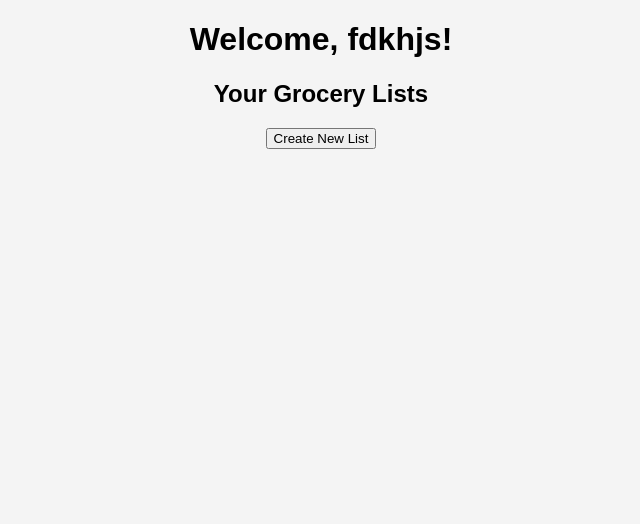
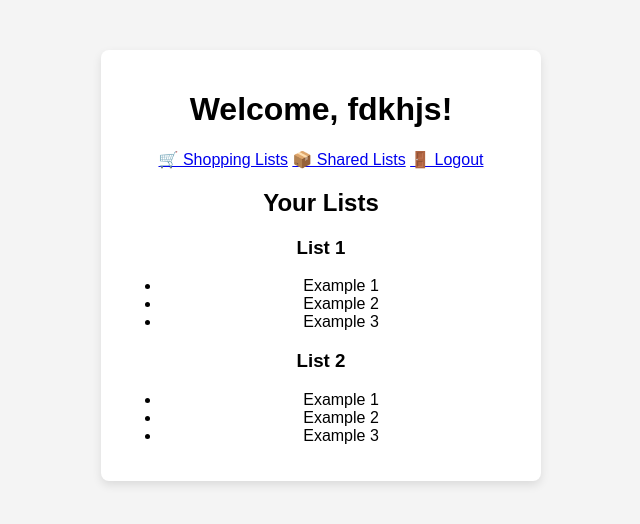
Before and after one commit to Tiko102030/GroceList, a Flask app: page /dashboard in a window 1280 px wide. Shown: the top 524 px of the page, without its empty margins (319-959 px from the left). Run offline with Flask 3, Linux system fonts and the light colour scheme; a user stored in the database is signed in; some libraries are stand-ins or nearby versions.

Commit message:
Reverted to old version

```diff
--- a/app.py
+++ b/app.py
@@ -1,9 +1,9 @@
-from flask import Flask, render_template, url_for, redirect, flash, request
+from flask import Flask, render_template, url_for, redirect, flash
 from flask_sqlalchemy import SQLAlchemy
 from flask_login import UserMixin, login_user, LoginManager, login_required, logout_user, current_user
 from flask_wtf import FlaskForm
 from wtforms import StringField, PasswordField, SubmitField
-from wtforms.validators import InputRequired, Length, ValidationError, DataRequired
+from wtforms.validators import InputRequired, Length, ValidationError
 from flask_bcrypt import Bcrypt
 from flask_wtf.csrf import CSRFProtect  # Import CSRF protection
 
@@ -30,17 +30,6 @@ class User(db.Model, UserMixin):
     username = db.Column(db.String(20), nullable=False, unique=True)
     password = db.Column(db.String(80), nullable=False)
 
-class GroceryList(db.Model):
-    id = db.Column(db.Integer, primary_key=True)
-    name = db.Column(db.String(100), nullable=False)
-    owner_id = db.Column(db.Integer, db.ForeignKey('user.id'), nullable=False)
-    owner = db.relationship('User', backref='lists', lazy=True)
-    items = db.relationship('Item', backref='grocery_list', lazy=True)
-
-class Item(db.Model):
-    id = db.Column(db.Integer, primary_key=True)
-    name = db.Column(db.String(100), nullable=False)
-    list_id = db.Column(db.Integer, db.ForeignKey('grocery_list.id'), nullable=False)
 
 class RegisterForm(FlaskForm):
     username = StringField(validators=[InputRequired(), Length(min=4, max=20)], render_kw={"placeholder": "Username"})
@@ -53,14 +42,13 @@ class RegisterForm(FlaskForm):
             flash("Username already exists. Please choose a different one.", "error")
             raise ValidationError('That username already exists. Please choose a different one.')
 
+
+
 class LoginForm(FlaskForm):
     username = StringField(validators=[InputRequired(), Length(min=4, max=20)], render_kw={"placeholder": "Username"})
     password = PasswordField(validators=[InputRequired(), Length(min=8, max=20)], render_kw={"placeholder": "Password"})
     submit = SubmitField('Login')
 
-class CreateEditListForm(FlaskForm):
-    list_name = StringField('List Name', validators=[DataRequired()])
-    submit = SubmitField('Submit')
 
 @app.route('/')
 def home():
@@ -103,38 +91,6 @@ def register():
 
     return render_template('register.html', form=form)
 
-@app.route('/create_edit_list', methods=['GET', 'POST'])
-@app.route('/create_edit_list/<int:list_id>', methods=['GET', 'POST'])
-@login_required
-def create_edit_list(list_id=None):
-    if list_id:
-        list = GroceryList.query.get_or_404(list_id)
-        if list.owner != current_user:
-            flash('You do not have permission to edit this list.', 'error')
-            return redirect(url_for('dashboard'))
-    else:
-        list = None
-
-    # Create the form instance for creating or editing the list
-    form = CreateEditListForm()
-
-    if request.method == 'POST':
-        if form.validate_on_submit():
-            list_name = form.list_name.data
-
-            if list:  # Editing an existing list
-                list.name = list_name
-                db.session.commit()
-                flash('List updated successfully!', 'success')
-            else:  # Creating a new list
-                new_list = GroceryList(name=list_name, owner=current_user)
-                db.session.add(new_list)
-                db.session.commit()
-                flash('List created successfully!', 'success')
-
-            return redirect(url_for('dashboard'))
-
-    return render_template('create_edit_list.html', form=form, list=list)
 
 if __name__ == "__main__":
     app.run(debug=True)
--- a/templates/dashboard.html
+++ b/templates/dashboard.html
@@ -1,76 +1,48 @@
-<!-- dashboard.html -->
 <!DOCTYPE html>
 <html lang="en">
 <head>
     <meta charset="UTF-8">
     <meta name="viewport" content="width=device-width, initial-scale=1.0">
     <title>Dashboard</title>
+    <!-- Use url_for to link static files -->
     <link rel="stylesheet" href="{{ url_for('static', filename='css/main.css') }}">
     <link rel="stylesheet" href="{{ url_for('static', filename='css/dashboard.css') }}">
-    <script src="https://code.jquery.com/jquery-3.6.0.min.js"></script>
 </head>
 <body>
-    <h1>Welcome, {{ current_user.username }}!</h1>
+    <div class="container">
+        <header>
+            <h1>Welcome, {{ current_user.username }}!</h1>
+        </header>
 
-    <h2>Your Grocery Lists</h2>
-    <ul id="groceryListContainer">
-        {% for list in lists %}
-            <li>{{ list.name }}</li>
-        {% endfor %}
-    </ul>
+        <nav>
+            <a href="#">🛒 Shopping Lists</a>
+            <a href="#">📦 Shared Lists</a>
+            <a href="{{ url_for('logout') }}">🚪 Logout</a>
+        </nav>
 
-    <!-- Button to trigger the popup -->
-    <button id="openCreateListModal">Create New List</button>
-
-    <!-- Modal -->
-    <div id="createListModal" class="modal" style="display: none;">
-        <div class="modal-content">
-            <h2>Create Grocery List</h2>
-            <form id="createListForm">
-                <label for="list_name">List Name:</label>
-                <input type="text" id="list_name" name="list_name" required>
-                <button type="submit">Create List</button>
-            </form>
-            <button id="closeModal">Close</button>
-        </div>
+        <section class="content">
+            <h2>Your Lists</h2>
+            <!-- Example content, will be dynamic based on actual data -->
+            <div class="list">
+                <h3>List 1</h3>
+                <ul>
+                    <li>Example 1</li>
+                    <li>Example 2</li>
+                    <li>Example 3</li>
+                </ul>
+            </div>
+            <div class="list">
+                <h3>List 2</h3>
+                <ul>
+                    <li>Example 1</li>
+                    <li>Example 2</li>
+                    <li>Example 3</li>
+                </ul>
+            </div>
+        </section>
     </div>
 
-    <script>
-        // Show the modal when the button is clicked
-        $('#openCreateListModal').click(function() {
-            $('#createListModal').show();
-        });
-
-        // Close the modal when the close button is clicked
-        $('#closeModal').click(function() {
-            $('#createListModal').hide();
-        });
-
-        // Submit the form to create a new list
-        $('#createListForm').submit(function(event) {
-            event.preventDefault(); // Prevent the page from refreshing
-            let listName = $('#list_name').val();
-
-            $.ajax({
-                url: "{{ url_for('create_edit_list') }}",
-                method: "POST",
-                data: {
-                    list_name: listName,
-                    csrf_token: '{{ csrf_token() }}'  // CSRF protection
-                },
-                success: function(response) {
-                    // Close the modal and update the list dynamically
-                    $('#createListModal').hide();
-                    alert('List created successfully!');
-
-                    // Dynamically add the new list to the UI
-                    $('#groceryListContainer').append('<li>' + listName + '</li>');
-                },
-                error: function() {
-                    alert('There was an error creating the list. Please try again.');
-                }
-            });
-        });
-    </script>
+    <!-- Use url_for to link JavaScript files -->
+    <script src="{{ url_for('static', filename='scripts.js') }}"></script>
 </body>
 </html>
```
